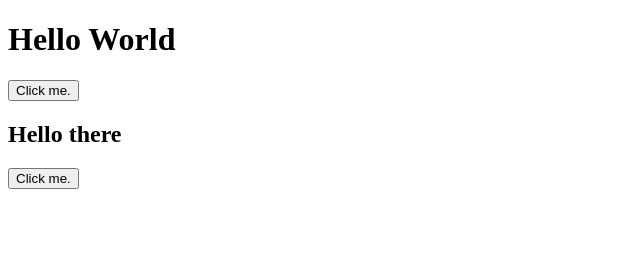
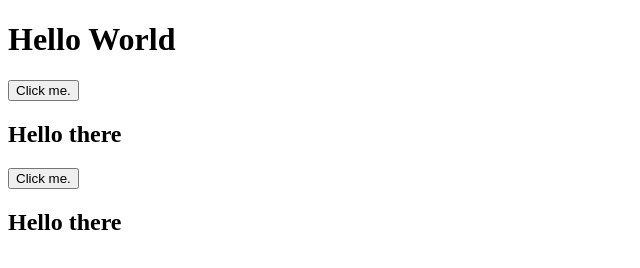
Before and after one commit to derechteamel/derechteamel.github.io, a plain HTML site: page index.html in a window 1280 px wide. Shown: the whole page, without its empty margins (0-640 px from the left). Drawn offline with Linux system fonts and the light colour scheme.

Commit message:
more changes

```diff
--- a/index.html
+++ b/index.html
@@ -14,5 +14,7 @@
 
         <button id="btn2" type="button" onclick="document.getElementById('h2').innerHTML = 'Alaska'">Click me.</button>
 
+        <h2 id="h3">Hello there</h2>
+
     </body>
 </html>
```
